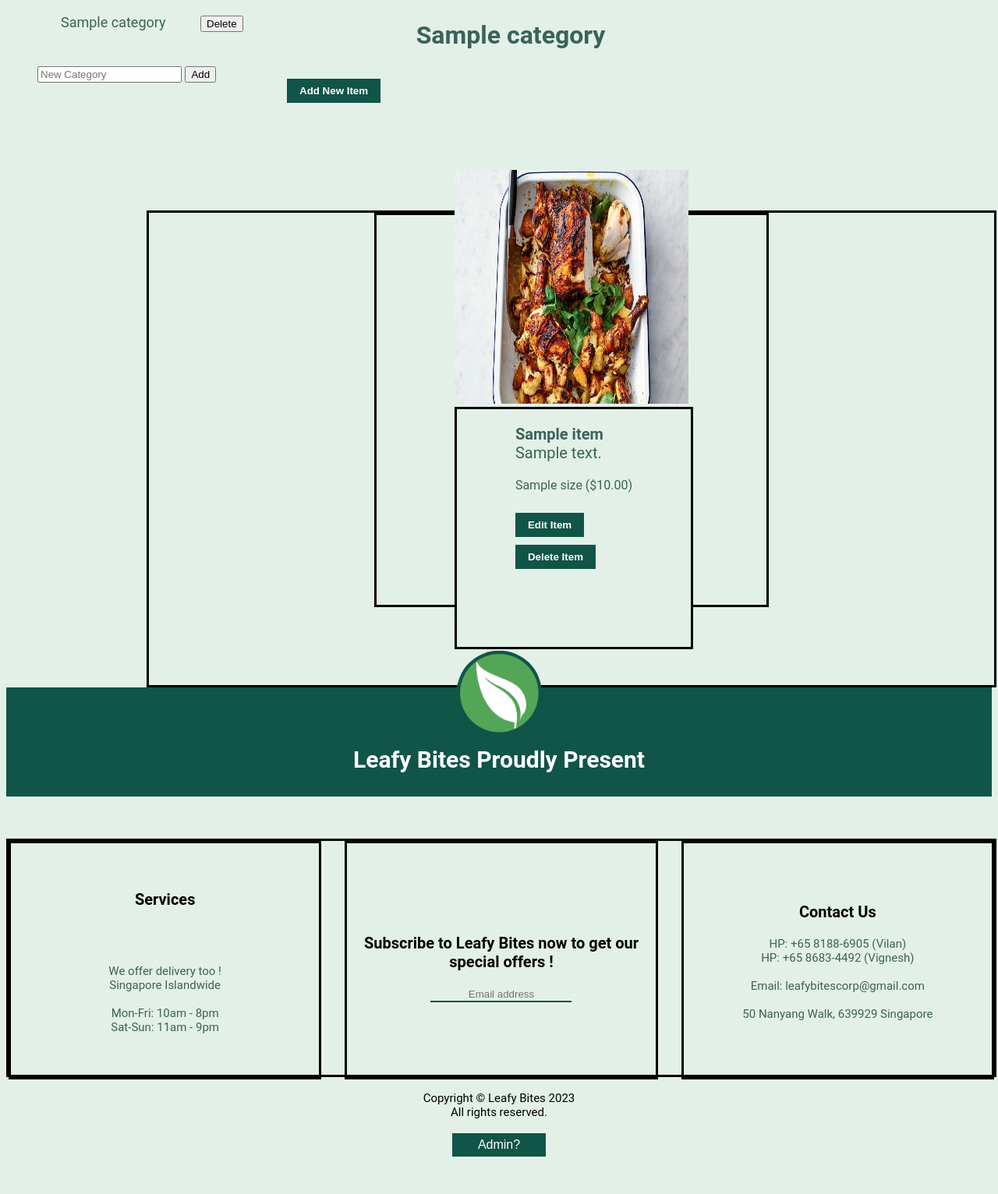
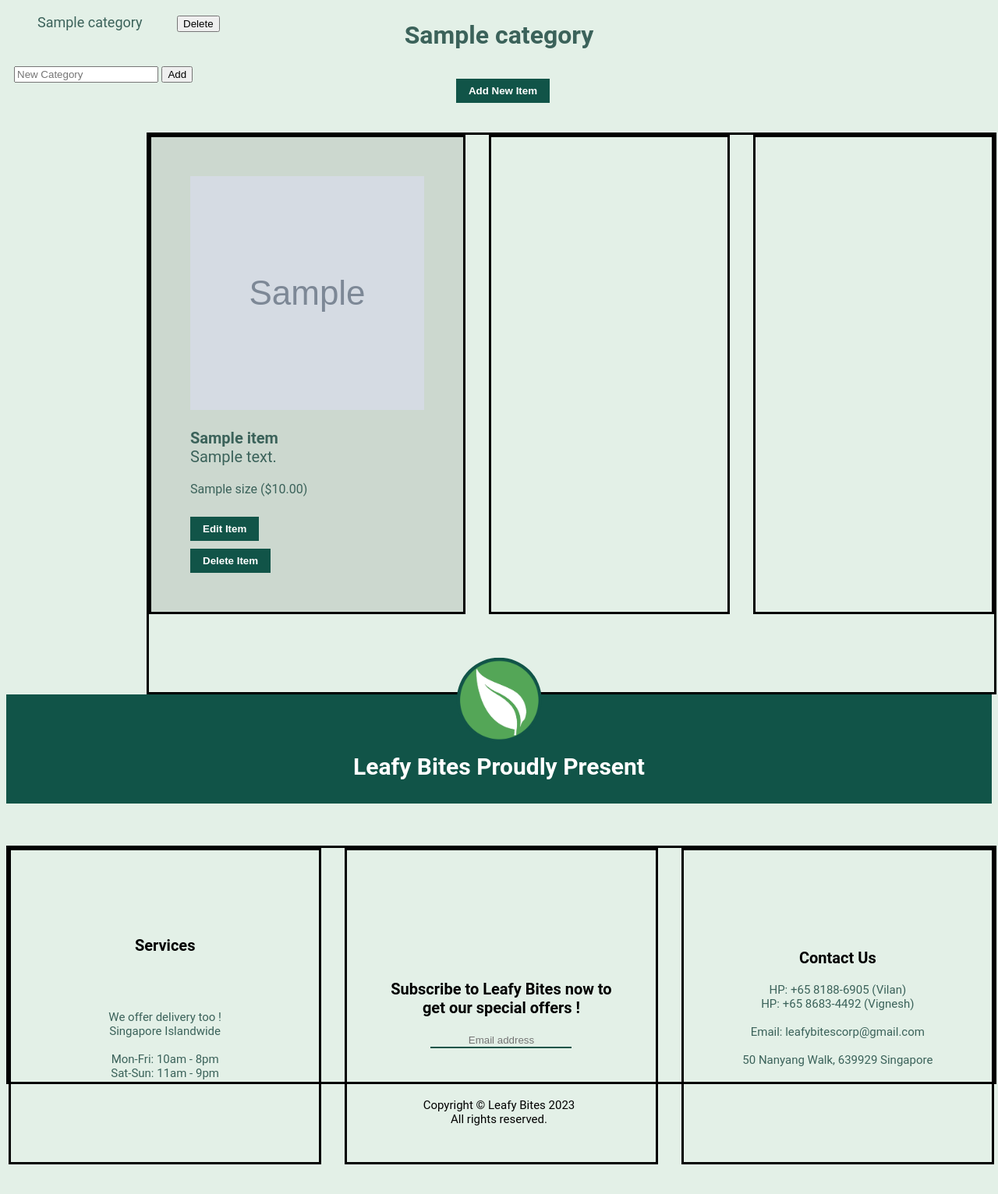
Before and after one commit to vrsb99/IE4717_proj, a PHP site: page /editable_menu.php in a window 1280 px wide. Shown: the part 243-1775 px from the top of the page at 78% size. After the commit the page ends 1737 px from the top, so only its background shows below. Run offline with PHP 8.4, Linux system fonts and the light colour scheme; the visitor is signed in with stand-in values (Sample User, id 1); tables that the repository leaves empty hold one stand-in row (values such as "Sample post"); grey boxes marked "Sample" are stand-in pictures.

Commit message:
fixed and change menu

```diff
--- a/editable_menu.php
+++ b/editable_menu.php
@@ -90,7 +90,6 @@
         // Get all categories
         $query = "SELECT * FROM category";
         $categories = $db->query($query);
-
         if (isset($categories)) {
           echo '<div class="leftcolumn">
                 <nav class="sidenav">
@@ -123,12 +122,11 @@
             while ($catrow = $categories->fetch_assoc()) {
               $cat_id = $catrow['categoryid'];
               $cat_name = $catrow['name'];
-              echo '<h2 style="font-size:xx-large;margin-right:150px" id="'.$cat_id.'">'.$cat_name.'</h2>';
-              echo '<form action="editable_items.php" method="post">
+              echo '<h2 style="font-size:xx-large;margin-right:180px" id="'.$cat_id.'">'.$cat_name.'</h2>';
+              echo '<form action="editable_items.php" method="post" style="text-align:center">
               <input type="hidden" name="category_id" value="'.$cat_id.'">
-              <button type="submit" class="addNewItemButton" style="margin-bottom: 100px;">Add New Item</button>
-              </form><br><br>
-              <div class="flexcontainer" style="background-color: #e3f0e7; margin-top:0px">';
+              <button type="submit" class="addNewItemButton" style="margin-right:350px">Add New Item</button>
+              </form><br><br>';
 
               // Get all items in the category
               $query = "SELECT * FROM items WHERE categoryid = ".$cat_id;
@@ -136,21 +134,22 @@
               $num_items = $items->num_rows;
 
               if (isset($items)) {
+                $itemCounter = 0;
                 while ($itemrow = $items->fetch_assoc()) {
+                  if ($itemCounter % 3 == 0) {
+                    echo '<div class="flexcontainer" style="background-color: #e3f0e7; margin-top:0px">';
+                  }
                     $item_id = $itemrow["itemid"];
                     $item_name = $itemrow["name"];
                     $item_description = $itemrow["description"];
-
+                    $picture = "./img/".$itemrow["image"];
                     // Get all sizes for the item
                     $query = "SELECT * FROM sizes WHERE itemid = ".$item_id;
                     $sizes = $db->query($query);
 
-                    echo '<div class="box">
+                    echo '<div class="box" style="background-color:#ccd8cf">
                           <div id="verticalflex">
-
-                        <img src="./img/roastchicken.jpg" width=200 height=200 alt="McChicken">
-                        <div class="flexcontainer" style="background-color: #e3f0e7">
-                        <div id="verticalflex">
+                          <img src='.$picture.' alt="McChicken">
                           <p style="font-size: 20px">
                             <b>'.$item_name.'</b> <br>
                             '.wordwrap($item_description, 30, "<br>").'
@@ -174,20 +173,72 @@
                   <button type="submit" class="editButton">Delete Item</button>
                   </form>
                   </div>
-                </div>
-                  </div>
-                    </div>
-                      </div>';
+                      </div>   <!-- Close vertical flex div -->
+                        </div> <!-- Close box div -->';
+                  $itemCounter++;
+
+                  $remainder = $itemCounter % 3;
+                  if ($itemCounter == $items->num_rows) {
+                    if($remainder !=0)
+                    {
+                      for ($x =2 ; $x>=$remainder ;$x--){
+                        echo '<div class="box"></div>';
                       }
                     }
+
+                  }
+
+                  if ($itemCounter % 3 == 0 || $itemCounter == $items->num_rows) {
+                    // Close flexcontainer div if 3 items have been displayed or if it is the last item
                       echo '</div>';
+                    }
+                }
+              };
+
             }
           }
           echo '</div>';
         ?>
 
+<!-- Footer for all pages -->
 <footer>
-    <div id="footer"></div>
+    <section class="semicircle">
+      <img src="./img/leafylogo.png"  alt="Leafy Bites Logo" >
+      <h2 style="color: #FFFFFF; font-size:30px">Leafy Bites Proudly Present</h2>
+    </section>
+
+    <br><br><br>
+    <div class="flexcontainer" >
+
+        <div class="box">
+          <div id="verticalflex" > <h3>Services</h3><br><br>
+            <p style="text-align: center; font-size: 15px;"> We offer delivery too ! <br> Singapore Islandwide <br><br>
+              Mon-Fri: 10am - 8pm <br>
+              Sat-Sun: 11am - 9pm
+            </p>
+          </div>
+        </div>
+
+
+        <div class="box">
+          <div id="verticalflex" > <h3>Subscribe to Leafy Bites now to get our special offers !</h3>
+            <input style="border: none; border-bottom:solid 2px #115448; background-color: #e3f0e7; text-align: center;" type=email placeholder="Email address">
+          </div>
+        </div>
+
+        <div class="box">
+          <div id="verticalflex" > <h3> Contact Us </h3>
+            <p style="text-align: center; font-size: 15px;"> HP: +65 8188-6905 (Vilan)<br> HP: +65 8683-4492 (Vignesh)<br><br> Email: leafybitescorp@gmail.com<br><br>
+              50 Nanyang Walk, 639929 Singapore
+            </p>
+          </div>
+        </div>
+    </div>
+
+    <br>Copyright &copy; Leafy Bites 2023 <br> All rights reserved.<br><br>
+    <form action="adminlogin.php" method="post">
+      <input type="hidden" id="hidden" name="hidden" value="20" />
+    </form>
   </footer>
 </body>
 
--- a/footers.html
+++ b/footers.html
@@ -36,6 +36,7 @@
     <br>Copyright &copy; Leafy Bites 2023 <br> All rights reserved.<br><br>
     <form action="adminlogin.php" method="post">
       <input type="hidden" id="hidden" name="hidden" value="20" />
-      <input type="submit" class="button" value="Admin?" onclick="adminlogin()" />
+      <input type="submit" class="button" value="Admin?" id="admin" onclick="adminlogin()" />
+      <input type="file">
     </form>
   </footer>
--- a/stylesheet.css
+++ b/stylesheet.css
@@ -86,8 +86,8 @@ h2 {
     text-align: center;}
 
 .box{
-    width: 500px;
-    height: 500px;
+    padding:50px;
+    width:400px;
     font-size: 10;
     display:flex;
     border-style:solid;
@@ -217,7 +217,7 @@ nav a {
 .leftcol {
     float: left;
     width: 170px;
-    /* border-style: solid; */
+    border-style: solid;
     text-align: left;
     margin-left: -30px;
     margin-top: 90px;
@@ -232,6 +232,7 @@ nav a {
     max-height: calc(100vh - 500px); /* Adjust 50px to be the top and bottom margin you want */
     overflow-y: auto;
     font-size: large;
+    margin-left: -30px;
     /* border-style: solid; */
 
 }
@@ -261,7 +262,7 @@ label {
 
     text-align: right;
     padding-right:30px;
-    margin-top: 10px;
+    margin-top: 20px;
     width:100px;
     float:left;
     color: #42231b;
```
Also changed, not shown: editable_items.php (+46 -12 lines), leafybites_insert.sql (+10 -10 lines), menu.php (+5 -3 lines), img/default.jpg (added). Lines whose indentation alone changed are shown as unchanged.
